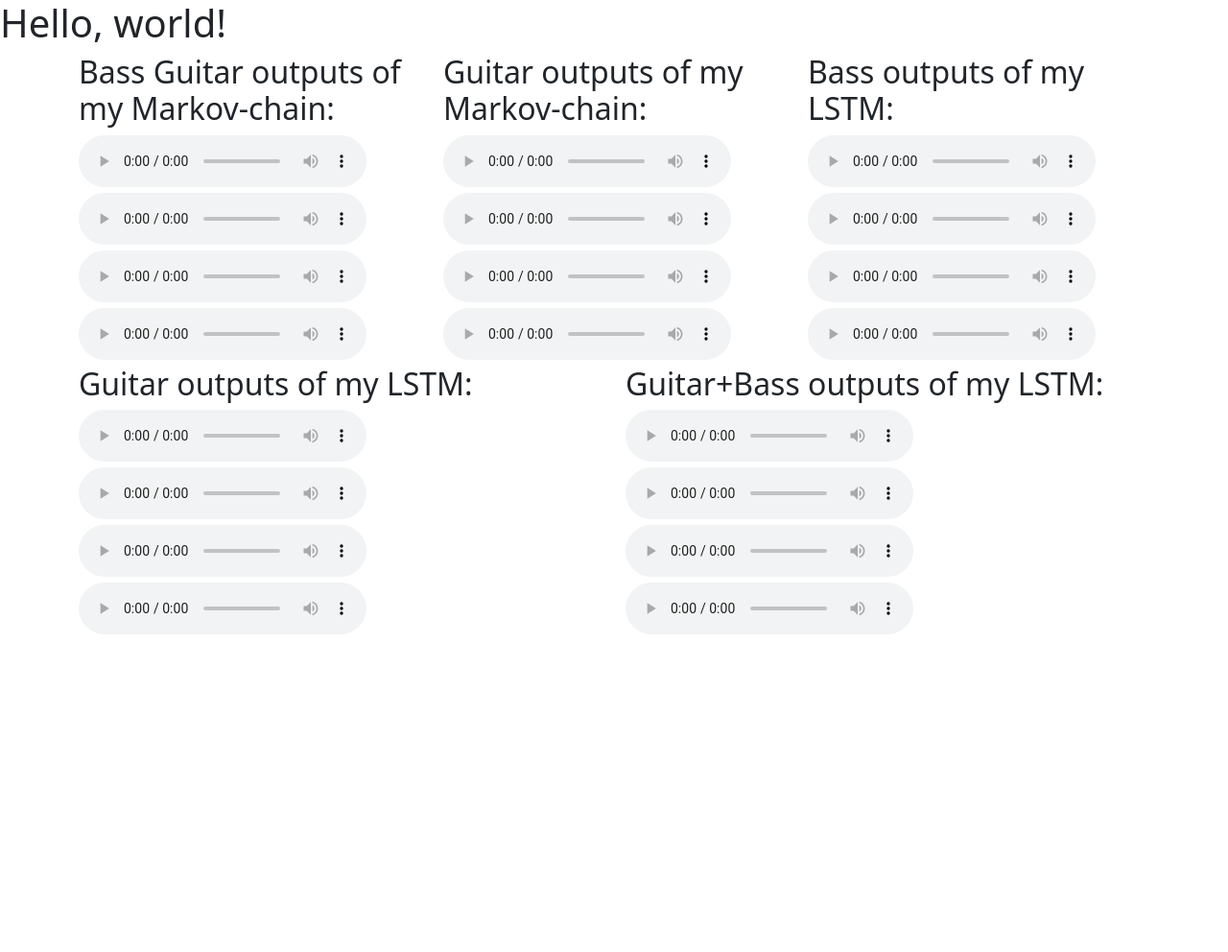
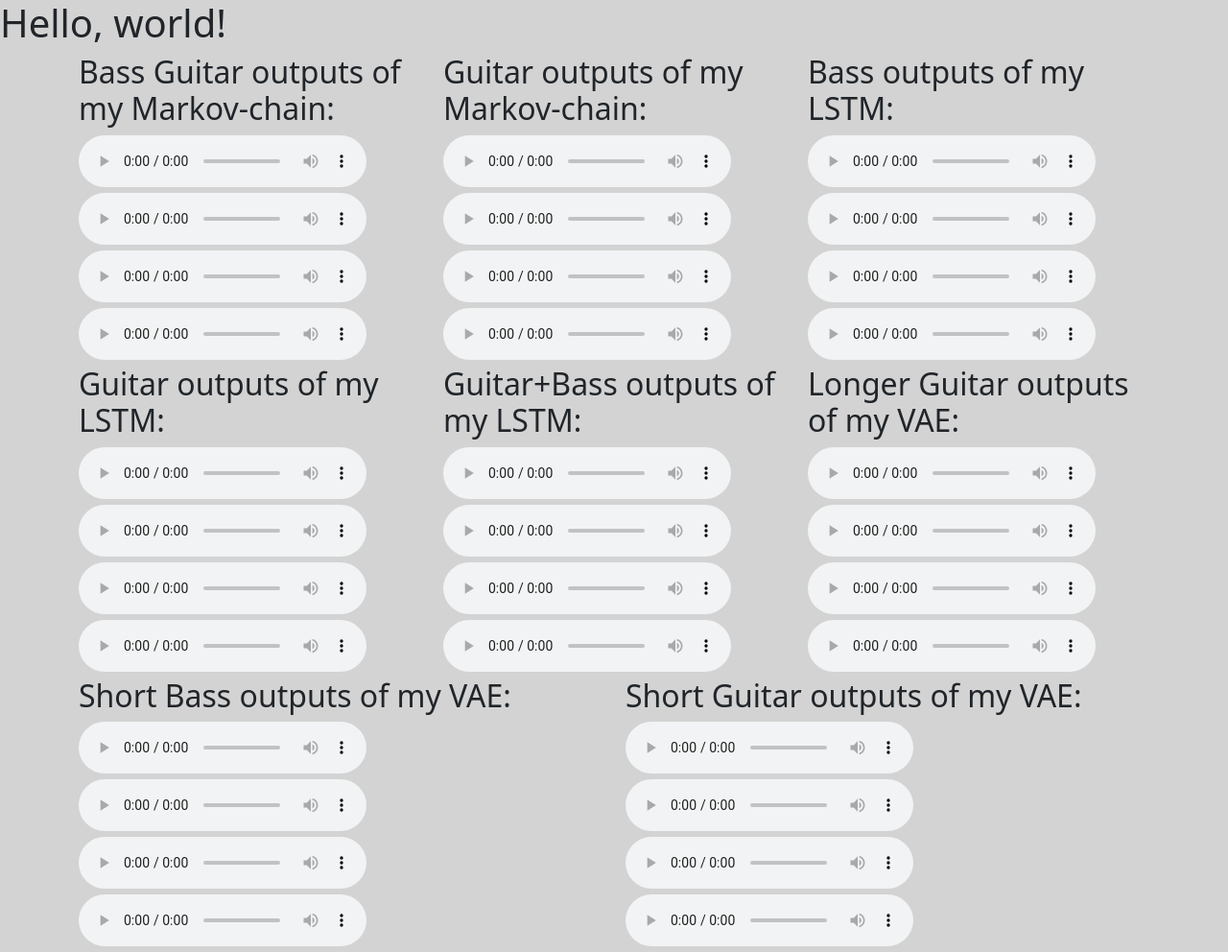
Before and after one commit to darkpanther99/darkpanther99.github.io, a plain HTML site: page index.html in a window 1280 px wide. Shown: the whole page at 96% size. Before the commit the page ends 800 px from the top, so only its background shows below. Drawn offline with nearby package versions, Linux system fonts and the light colour scheme.

Commit message:
few songs added, background color changed

```diff
--- a/index.html
+++ b/index.html
@@ -4,6 +4,8 @@
     <meta charset="utf-8">
     <meta name="viewport" content="width=device-width, initial-scale=1">
     <link href="https://cdn.jsdelivr.net/npm/bootstrap@5.0.0-beta3/dist/css/bootstrap.min.css" rel="stylesheet" integrity="sha384-eOJMYsd53ii+scO/bJGFsiCZc+5NDVN2yr8+0RDqr0Ql0h+rP48ckxlpbzKgwra6" crossorigin="anonymous">
+    <link href="style.css" rel="stylesheet" >
+
 </head>
 <body>
     <div>
@@ -101,6 +103,60 @@
                 <source src="res\LSTM_bass+guitar_4.wav" type="audio/wav">
             </audio>
           </div>
+          <div class="col-sm">
+            <h2>Longer Guitar outputs of my VAE:</h2>
+            <audio controls>
+                <source src="res\VAEguitarlong1.wav" type="audio/wav">
+            </audio>
+            <br>
+            <audio controls>
+                <source src="res\VAEguitarlong2.wav" type="audio/wav">
+            </audio>
+            <br>
+            <audio controls>
+                <source src="res\VAEguitarlong3.wav" type="audio/wav">
+            </audio>
+            <br>
+            <audio controls>
+                <source src="res\VAEguitarlong4.wav" type="audio/wav">
+            </audio>
+          </div>
+          <div class="col-sm">
+            <h2>Short Bass outputs of my VAE:</h2>
+            <audio controls>
+                <source src="res\VAEbassshort1.wav" type="audio/wav">
+            </audio>
+            <br>
+            <audio controls>
+                <source src="res\VAEbassshort2.wav" type="audio/wav">
+            </audio>
+            <br>
+            <audio controls>
+                <source src="res\VAEbassshort3.wav" type="audio/wav">
+            </audio>
+            <br>
+            <audio controls>
+                <source src="res\VAEbassshort4.wav" type="audio/wav">
+            </audio>
+          </div>
+          <div class="col-sm">
+            <h2>Short Guitar outputs of my VAE:</h2>
+            <audio controls>
+                <source src="res\LSTM_bass+guitar_1.wav" type="audio/wav">
+            </audio>
+            <br>
+            <audio controls>
+                <source src="res\LSTM_bass+guitar_2.wav" type="audio/wav">
+            </audio>
+            <br>
+            <audio controls>
+                <source src="res\LSTM_bass+guitar_3.wav" type="audio/wav">
+            </audio>
+            <br>
+            <audio controls>
+                <source src="res\LSTM_bass+guitar_4.wav" type="audio/wav">
+            </audio>
+          </div>
         </div>
       </div>
 
--- /dev/null
+++ b/style.css
@@ -0,0 +1,3 @@
+body {
+    background-color: lightgray;
+}
```
Also changed, not shown: 10 other files.
